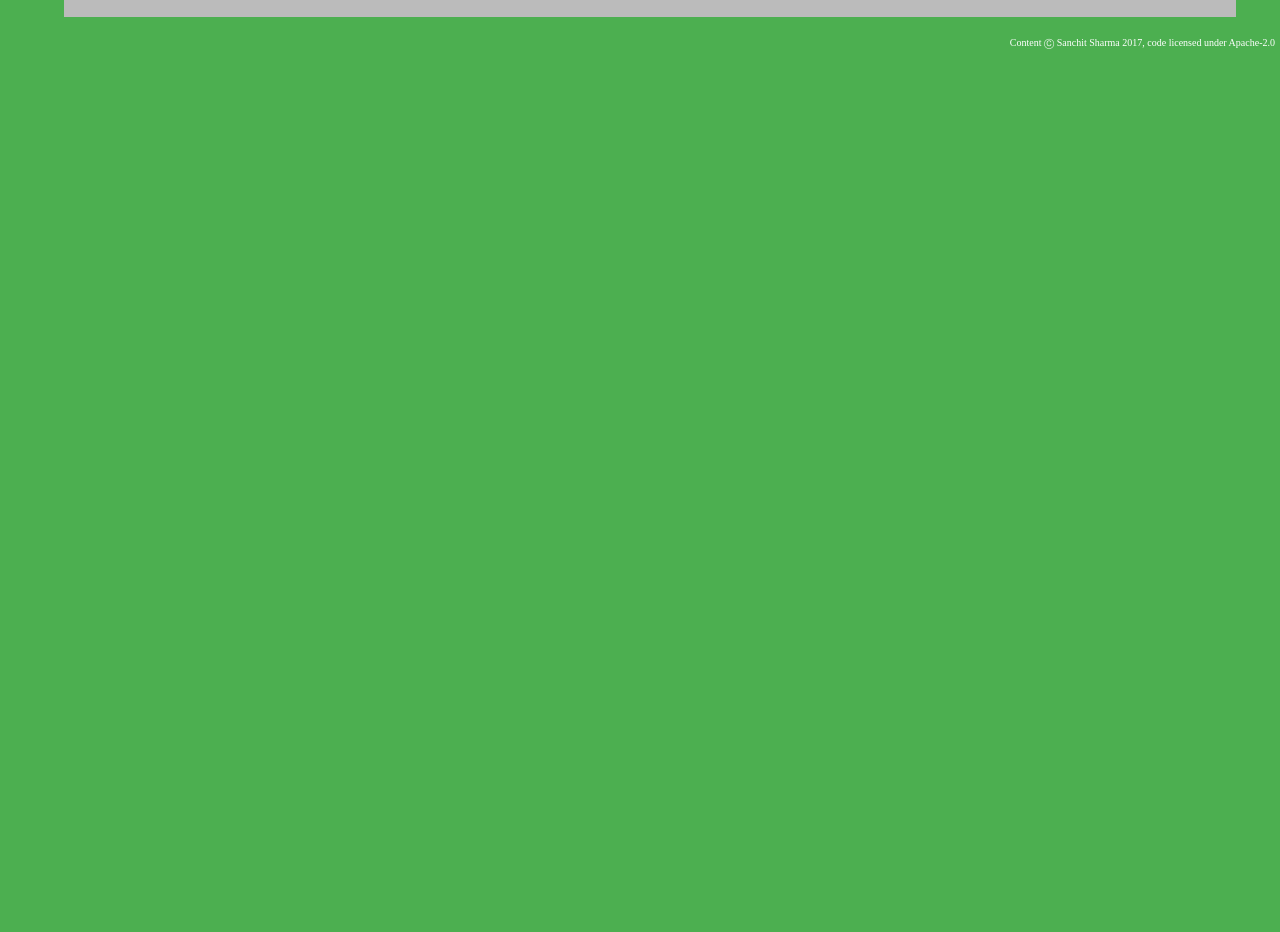
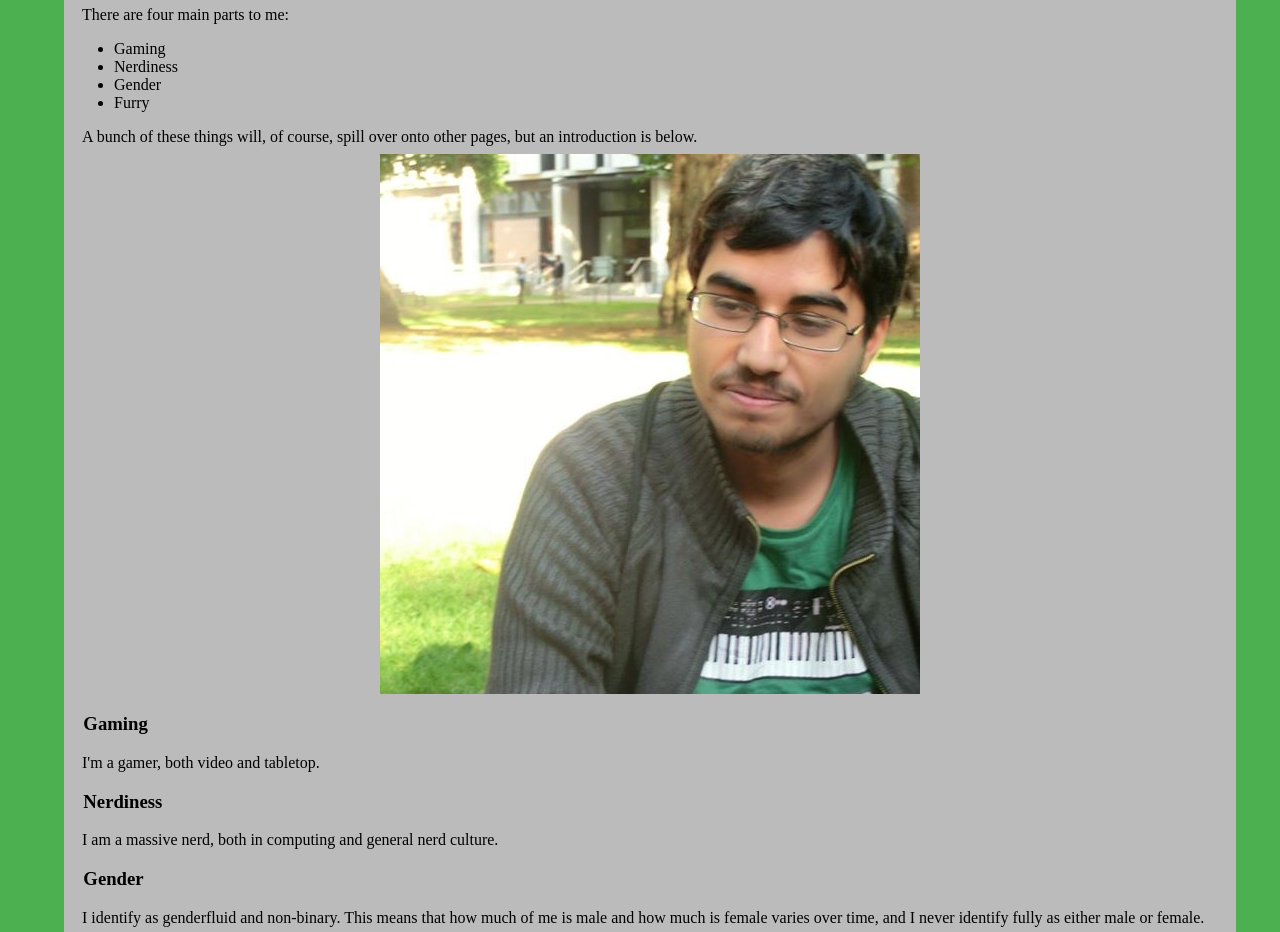
Before and after one commit to chaoaretasty/puppykit, a plain HTML site: page personal.html in a window 1280 px wide. Shown: the part 128-1060 px from the top of the page. Before the commit the page ends 800 px from the top, so only its background shows below. Drawn offline with Linux system fonts and the light colour scheme.

Commit message:
Start of the personal page, and a bit of detail on how I build new versions of the website.

```diff
--- a/personal.html
+++ b/personal.html
@@ -14,7 +14,25 @@
 <a id="nav"></a>
 
 <div><!--Content goes here!-->
-<h3>Under construction...</h3>
+<h1>Puppykit!</h1>
+<p>There are four main parts to me:</p><ul>
+<li>Gaming
+<li>Nerdiness
+<li>Gender
+<li>Furry</ul>
+<p>A bunch of these things will, of course, spill over onto other pages, but an introduction is below.</p>
+<img src="img/me.jpg" alt="Sanchit!">
+
+<h3>Gaming</h3>
+<p>I'm a gamer, both video and tabletop.</p>
+<h3>Nerdiness</h3>
+<p>I am a massive nerd, both in computing and general nerd culture.</p>
+<h3>Gender</h3>
+<p>I identify as genderfluid and non-binary. This means that how much of me is male and how much is female varies over time, and I never identify fully as either male or female.</p>
+<img src="img/genderfluid.png" alt="Gender graph">
+<p>In the above graph, the line represents how male I am. 100% is fully male, and 0% is fully female.</p>
+<h3>Furry</h3>
+<p>I am both furry and therian. My primary fursona is a male wolf pup called Scree, and my secondary is a female kitten known as Sam. These two broadly align to my gender (see above).</p>
 </div>
 
 <p class="copyright">Content &#9400; Sanchit Sharma 2017, code licensed under Apache-2.0</p>
--- a/style.css
+++ b/style.css
@@ -40,6 +40,10 @@ ul.navbar li a {
 	text-decoration: none;
 }
 
+img {
+	display: block;
+	margin: 0 auto;
+}
 ul.navbar li a:hover:not(.active) {background-color: #111;}
 
 ul.navbar li a.active {background-color: #4CAF50;}
```
Also changed, not shown: index.html (+1 -0 lines), img/genderfluid.png (added), img/me.jpg (added).
